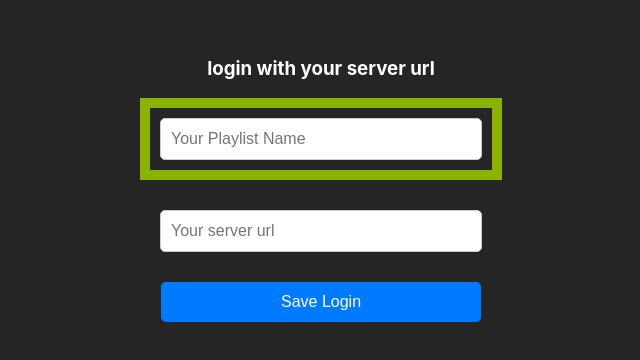
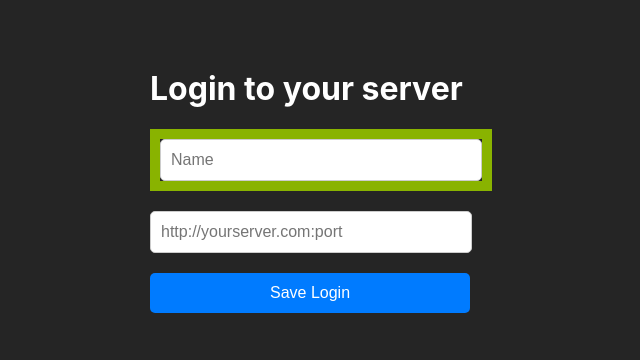
Before and after one commit to AbdullaAlwaki/AlwakiPlayer, a React (Create React App) app: page /login/url in a window 1280 px wide. Shown: the part 210-570 px from the top of the page, without its empty margins (319-959 px from the left). Built offline with nearby package versions, Linux system fonts and the light colour scheme.

Commit message:
add controll with arrow in login

```diff
--- a/src/components/ListDivision.jsx
+++ b/src/components/ListDivision.jsx
@@ -1,15 +1,15 @@
 import React, { useState, useEffect } from "react";
-import { useNavigate } from "react-router-dom";
+import { useNavigate, useLocation } from "react-router-dom";
 import IconTv from "../assets/icon-tv.svg";
 import IconMovie from "../assets/icon-movie.svg";
 import IconSeries from "../assets/icon-series.svg";
 import IconLogout from "../assets/icon-logout.svg";
 import "../Style/ListDivision.scss";
 
-const ListDivision = () => {
+const ListDivision = ({ isFocused }) => {
   const navigate = useNavigate();
   const [selectedIndex, setSelectedIndex] = useState(0);
-  const [isFocused, setIsFocused] = useState(true);
+  const location = useLocation();
 
   useEffect(() => {
     const handleKeyDown = (event) => {
@@ -24,9 +24,6 @@ const ListDivision = () => {
           case "Enter":
             handleEnter();
             break;
-          case "ArrowRight":
-            setIsFocused(false);
-            break;
           default:
             break;
         }
@@ -34,7 +31,7 @@ const ListDivision = () => {
     };
 
     const handleArrowDown = () => {
-      if (selectedIndex < 4) {
+      if (selectedIndex < 3) {
         setSelectedIndex(selectedIndex + 1);
       }
     };
@@ -45,23 +42,25 @@ const ListDivision = () => {
       }
     };
 
-    const handleArrowLeft = () => {
-      setIsFocused(true);
-    };
-
     const handleEnter = () => {
       /*       if (selectedIndex === 0) {
         navigate('/');
-      } else */ if (selectedIndex === 1) {
+      } else */ if (selectedIndex === 0) {
         navigate("/live");
+      } else if (selectedIndex === 1) {
+        navigate("/movies");
       } else if (selectedIndex === 2) {
-        navigate("/movies");
+        navigate("/series");
       } else if (selectedIndex === 3) {
-        navigate("/series");
-      } else if (selectedIndex === 4) {
         handleLogout();
       }
     };
+      const handleLogout = () => {
+    localStorage.clear();
+    sessionStorage.clear();
+    navigate("/");
+    window.location.reload();
+  };
 
     document.addEventListener("keydown", handleKeyDown);
 
@@ -70,24 +69,8 @@ const ListDivision = () => {
     };
   }, [selectedIndex, navigate, isFocused]);
 
-  const handleClick = (index) => {
-    setSelectedIndex(index);
-    if (index === 1) {
-      navigate("/live");
-    } else if (index === 2) {
-      navigate("/movies");
-    } else if (index === 3) {
-      navigate("/series");
-    } else if (index === 4) {
-      handleLogout();
-    }
-  };
 
-  const handleLogout = () => {
-    localStorage.clear();
-    sessionStorage.clear();
-    window.location.reload();
-  };
+
 
   return (
     <div className="list-division">
@@ -98,37 +81,29 @@ const ListDivision = () => {
         <img src={Logo} alt="Logo" />
       </div> */}
       <div
-        className={`division ${
-          selectedIndex === 1 && isFocused ? "selected" : ""
-        }`}
-        onClick={() => handleClick(1)}
+        className={`division ${selectedIndex === 0 && isFocused && "selected"}
+          ${location.pathname === "/live" && "selected"}`}
       >
         <img src={IconTv} alt="Live TV Icon" />
         <span>Live TV</span>
       </div>
       <div
-        className={`division ${
-          selectedIndex === 2 && isFocused ? "selected" : ""
-        }`}
-        onClick={() => handleClick(2)}
+        className={`division ${selectedIndex === 1 && isFocused && "selected"}
+        ${location.pathname === "/movies" && "selected"}`}
       >
         <img src={IconMovie} alt="Movie Icon" />
         <span>Movies</span>
       </div>
       <div
-        className={`division ${
-          selectedIndex === 3 && isFocused ? "selected" : ""
-        }`}
-        onClick={() => handleClick(3)}
+        className={`division ${selectedIndex === 2 && isFocused && "selected"}
+          ${location.pathname === "/series" && "selected"}`}
       >
         <img src={IconSeries} alt="Series Icon" />
         <span>Series</span>
       </div>
       <div
-        className={`division ${
-          selectedIndex === 4 && isFocused ? "selected" : ""
-        }`}
-        onClick={() => handleClick(4)}
+        className={`division ${selectedIndex === 3 && isFocused && "selected"}
+`}
       >
         <img src={IconLogout} alt="Series Icon" />
 
--- a/src/components/Live/LiveCategoriesList.jsx
+++ b/src/components/Live/LiveCategoriesList.jsx
@@ -5,13 +5,15 @@ import { fetchData } from "../../Util/helperfunction";
 import ReactPlayer from "react-player";
 import LiveStreamsList from "./LiveStreamsList";
 import ListDivision from "../ListDivision";
-import "../../Style/live-categories-list.scss";
+import "./live-categories-list.scss";
 
 const LiveCategoriesList = () => {
   const [liveCategories, setLiveCategories] = useState([]);
   const [selectedCategory, setSelectedCategory] = useState(null);
   const [url, setUrel] = useState(null);
   const [focusedIndex, setFocusedIndex] = useState(0);
+  const [isFocused, setIsFocused] = useState(1);
+
   const navigate = useNavigate();
 
   const {
@@ -30,7 +32,6 @@ const LiveCategoriesList = () => {
 
   const favoriteList =
     JSON.parse(localStorage.getItem("favoriteListLive")) || [];
-
   useEffect(() => {
     if (liveCategoriesLocal) {
       if (liveCategoriesLocal[1].category_name === "Favorites") {
@@ -53,23 +54,27 @@ const LiveCategoriesList = () => {
     const handleKeyDown = (event) => {
       switch (event.key) {
         case "ArrowDown":
-          setFocusedIndex((prevIndex) =>
-            Math.min(prevIndex + 1, liveCategories.length - 1)
-          );
+          if(isFocused === 1){setFocusedIndex((prevIndex) => Math.min(prevIndex + 1, liveCategories.length))}
           break;
         case "ArrowUp":
-          setFocusedIndex((prevIndex) => Math.max(prevIndex - 1, 0));
+          if(isFocused === 1)setFocusedIndex((prevIndex) => Math.max(prevIndex - 1, 0))
+          break;
+        case "ArrowLeft":
+          setIsFocused((prevIndex) => Math.max(prevIndex - 1, 0));
+          break;
+        case "ArrowRight":
+          setIsFocused((prevIndex) => Math.min(prevIndex + 1, 3));
           break;
         case "Enter":
           handleCategoryClick(focusedIndex);
           break;
-          case 'Backspace' || 8:
-            navigate(-1)
-break;  default:
+        case "Backspace" || 8:
+          navigate(-1);
+          break;
+        default:
           break;
       }
     };
-
     document.addEventListener("keydown", handleKeyDown);
 
     return () => {
@@ -78,12 +83,18 @@ break;  default:
     // eslint-disable-next-line
   }, [
     serverUrl,
+    setError,
+    setLoading,
     username,
+    focusedIndex,
+    /*  liveCategoriesLocal, */
+    navigate,
     password,
     liveCategories.length,
     favoriteList.length,
-    focusedIndex,
+    isFocused
   ]);
+
 
   const handleCategoryClick = async (categoryId) => {
     if (selectedCategory !== categoryId) {
@@ -108,15 +119,17 @@ break;  default:
 
   return (
     <>
-    <ListDivision />
+      <ListDivision isFocused={isFocused === 0} />
       <div className="live-categories-container">
         <div className="live-categories-list">
           <ul className="live-categories">
             {liveCategories?.map((category, index) => (
               <li
-              key={category.category_id}
-              onClick={() => handleCategoryClick(category.category_id)}
-              className={`category-item ${focusedIndex === index ? "focused" : ""}`}
+                key={index}
+                onClick={() => handleCategoryClick(index)}
+                className={`category-item ${
+                  focusedIndex === index ? "focused" : ""
+                }`}
                 tabIndex="0"
                 onFocus={() => setFocusedIndex(index)}
               >
@@ -133,6 +146,7 @@ break;  default:
             categoryId={liveCategories[selectedCategory]?.category_id}
             favoriteList={favoriteList}
             setUrel={setUrel}
+            isFocused={isFocused}
           />
         )}
 
--- a/src/components/Live/LiveStreamsList.jsx
+++ b/src/components/Live/LiveStreamsList.jsx
@@ -1,14 +1,26 @@
-import React, { useState, useEffect, useContext } from "react";
+import React, { useState, useEffect, useContext, useCallback } from "react";
 import { Context } from "../../Util/createContext";
 import { inFavorite, handelFavorite } from "../../Util/helperfunction";
 import Logo from "../../assets/logo.png";
 import star from "../../assets/star.png";
 import fillStar from "../../assets/fillStar.png";
 
-const LiveStreamsList = ({ categoryId, favoriteList, setUrel }) => {
+const LiveStreamsList = ({ categoryId, favoriteList, setUrel, isFocused }) => {
+  const [focusedIndex, setFocusedIndex] = useState(0);
+
   const [liveStreams, setLiveStreams] = useState([]);
   const { serverUrl, username, password, setError, setLoading } =
     useContext(Context);
+
+    const handleStreamClick = useCallback((stream) => {
+    setLoading(true);
+    setError(null);
+    setUrel(null);
+    const streamUrl = `${serverUrl}/live/${username}/${password}/${
+      stream.stream_id
+    }.${!stream.ext || stream.ext === "" ? "m3u8" : stream.ext}`;
+    setUrel(streamUrl);
+  }, [username, password, serverUrl, setError, setLoading, setUrel])
 
   useEffect(() => {
     if (categoryId === 1) {
@@ -27,24 +39,49 @@ const LiveStreamsList = ({ categoryId, favoriteList, setUrel }) => {
       }
     };
     fetchData();
-  }, [categoryId, serverUrl, username, password, favoriteList]);
 
-  const handleStreamClick = (streamId) => {
-    setLoading(true);
-    setError(null);
-    setUrel(null);
-    const streamUrl = `${serverUrl}/live/${username}/${password}/${streamId}.m3u8`;
-    setUrel(streamUrl);
-  };
+    const handleKeyDown = (event) => {
+      if (isFocused === 2)
+        switch (event.key) {
+          case "ArrowDown":
+            setFocusedIndex((prevIndex) =>
+              Math.min(prevIndex + 1, liveStreams.length)
+            );
+            break;
+          case "ArrowUp":
+            setFocusedIndex((prevIndex) => Math.max(prevIndex - 1, 0));
+            break;
+          case "Enter":
+            handleStreamClick();
+            break;
+          default:
+            break;
+        }
+    };
+    document.addEventListener("keydown", handleKeyDown);
+
+    return () => {
+      document.removeEventListener("keydown", handleKeyDown);
+    };
+    // eslint-disable-next-line
+  }, [
+    categoryId,
+    serverUrl,
+    username,
+    password,
+    favoriteList,
+    isFocused,
+    liveStreams.length,
+  ]);
 
   return (
     <div className="live-stream-item">
       <ul className="live-streams">
-        {liveStreams.map((stream) => (
+        {liveStreams.map((stream, i) => (
           <li
             key={stream.stream_id}
-            onClick={() => handleStreamClick(stream.stream_id)}
-            className="stream-item"
+            onClick={() => handleStreamClick(stream)}
+            className={`stream-item ${focusedIndex === i ? "focused" : ""}`}
           >
             <span>
               <img
@@ -55,9 +92,7 @@ const LiveStreamsList = ({ categoryId, favoriteList, setUrel }) => {
               />
               {stream.name}
             </span>
-            <span
-              onClick={() => handelFavorite(stream, "Live", favoriteList)}
-            >
+            <span onClick={() => handelFavorite(stream, "Live", favoriteList)}>
               <img
                 src={inFavorite(stream, favoriteList) ? fillStar : star}
                 alt=""
--- a/src/components/Login/Login.jsx
+++ b/src/components/Login/Login.jsx
@@ -27,29 +27,32 @@ export default function Login() {
         case "Backspace":
         case 8:
           navigate(-1);
+          break;
         default:
           break;
       }
     };
+
+    const handleEnter = () => {
+      getData(isSelected)
+    };
+
+    const getData = (i)=>{
+    if (i === 0) {
+      navigate("/login/data");
+    } else if (i === 1) {
+      navigate("/Login/url");
+    }
+  }
 
     document.addEventListener("keydown", handleKeyDown);
 
     return () => {
       document.removeEventListener("keydown", handleKeyDown);
     };
-  }, [isSelected]);
+  }, [isSelected, navigate]);
 
-  const handleEnter = () => {
-    getData(isSelected)
-  };
 
-  const getData = (i)=>{
-    if (i === 0) {
-      navigate("/login/data");
-    } else if (i === 1) {
-      navigate("/Login/url");
-    }
-  }
 
   const getClassName = (index) => (isSelected === index ? "selected" : "");
 
--- a/src/components/Login/LoginWithData.jsx
+++ b/src/components/Login/LoginWithData.jsx
@@ -1,4 +1,4 @@
-import React, { useContext, useState, useEffect } from "react";
+import React, { useContext, useState, useEffect, useCallback, useMemo } from "react";
 import { useNavigate } from "react-router-dom";
 import { Context } from "../../Util/createContext";
 import "./Login.scss";
@@ -6,63 +6,12 @@ import "./Login.scss";
 export default function LoginWithUrl({ isSelected }) {
   const { setError, setLoading, setName } = useContext(Context);
   const navigate = useNavigate();
+  const [focusedIndex, setFocusedIndex] = useState(0);
 
-  const [focusedIndex, setFocusedIndex] = useState(0);
-  const [isInputFocused, setInputFocused] = useState(false); // State to track input focus
-  const [isInputEmpty, setInputEmpty] = useState(true); // State to track if input is empty
+  const inputs = useMemo(()=>["name", "serverUrl", "username", "password"],[]);
 
-  useEffect(() => {
-    const handleKeyDown = (event) => {
-      const activeElement = document.activeElement;
-      const isInputField = activeElement.tagName.toLowerCase() === "input";
-      const isEmpty = isInputField && activeElement.value === "";
-
-      switch (event.key) {
-        case "ArrowDown":
-          setFocusedIndex((prevIndex) => Math.min(prevIndex + 1, 4));
-          break;
-        case "ArrowUp":
-          setFocusedIndex((prevIndex) => Math.max(prevIndex - 1, 0));
-          break;
-        case "Enter":
-          handleEnter(event);
-          break;
-        case "Backspace":
-          if (isInputField && isEmpty) {
-            activeElement.blur(); // Remove focus from the input
-            setInputFocused(false);
-          } else if (!isInputField || isEmpty) {
-            navigate(-1); // Go back if the input is not focused or is empty after unfocusing
-          }
-          break;
-        default:
-          // Ignore other keys
-          break;
-      }
-    };
-
-    document.addEventListener("keydown", handleKeyDown);
-
-    return () => {
-      document.removeEventListener("keydown", handleKeyDown);
-    };
-  }, [focusedIndex, navigate]);
-
-  const handleEnter = (event) => {
-    event.preventDefault(); // Prevent form submission
-
-    if (focusedIndex < 4) {
-      const nextInput = document.getElementsByName(inputs[focusedIndex])[0];
-      if (nextInput) {
-        nextInput.focus();
-      }
-    } else {
-      onSubmit(event);
-    }
-  };
-
-  const onSubmit = (event) => {
-    event.preventDefault(); // Prevent form submission
+  const onSubmit = useCallback((e) => {
+    e.preventDefault();
     const name = document.getElementsByName("name")[0].value;
     const serverUrl = document.getElementsByName("serverUrl")[0].value;
     const username = document.getElementsByName("username")[0].value;
@@ -97,24 +46,62 @@ export default function LoginWithUrl({ isSelected }) {
         setLoading(false);
         setError(error.toString());
       });
-  };
+  },
+  [setError, setLoading, setName, navigate]
+  );
 
-  const inputs = ["name", "serverUrl", "username", "password"];
+  useEffect(() => {
+    const handleKeyDown = (event) => {
+      const activeElement = document.activeElement;
+      const isInputField = activeElement.tagName.toLowerCase() === "input";
+      const isEmpty = isInputField && activeElement.value === "";
+
+      switch (event.key) {
+        case "ArrowDown":
+          setFocusedIndex((prevIndex) => Math.min(prevIndex + 1, 4));
+          break;
+        case "ArrowUp":
+          setFocusedIndex((prevIndex) => Math.max(prevIndex - 1, 0));
+          break;
+        case "Enter":
+          handleEnter(event);
+          break;
+        case "Backspace":
+          if (isInputField && isEmpty) {
+            activeElement.blur();
+          } else if (!isInputField || isEmpty) {
+            navigate(-1);
+          }
+          break;
+        default:
+          // Ignore other keys
+          break;
+      }
+    };
+
+    const handleEnter = (event) => {
+      event.preventDefault();
+
+      if (focusedIndex < 4) {
+        const nextInput = document.getElementsByName(inputs[focusedIndex])[0];
+        if (nextInput) {
+          nextInput.focus();
+        }
+      } else {
+        onSubmit(event);
+      }
+    };
+
+    document.addEventListener("keydown", handleKeyDown);
+
+    return () => {
+      document.removeEventListener("keydown", handleKeyDown);
+    };
+  }, [focusedIndex, navigate, onSubmit, inputs]);
+
 
   const getClassName = (index) => {
     return focusedIndex === index ? "selected_input" : "";
-  };
-
-  const handleInputFocus = () => {
-    setInputFocused(true);
-  };
-
-  const handleInputBlur = () => {
-    setInputFocused(false);
-  };
-
-  const handleInputChange = (event) => {
-    setInputEmpty(event.target.value === "");
   };
 
   return (
@@ -131,10 +118,7 @@ export default function LoginWithUrl({ isSelected }) {
                   ? "http://yourserver.com:port"
                   : input.charAt(0).toUpperCase() + input.slice(1)
               }
-              autoFocus={index === 0} // Autofocus on the first input
-              onFocus={handleInputFocus}
-              onBlur={handleInputBlur}
-              onChange={handleInputChange} // Track input value changes
+              autoFocus={index === 0}
             />
           </div>
         ))}
--- a/src/components/Login/LoginWithUrl.jsx
+++ b/src/components/Login/LoginWithUrl.jsx
@@ -1,59 +1,34 @@
-import { useContext, useState } from "react";
+import React, { useContext, useState, useEffect, useCallback, useMemo } from "react";
 import { useNavigate } from "react-router-dom";
 import { Context } from "../../Util/createContext";
 import "./Login.scss";
 
+export default function LoginWithUrl() {
+  const { setError, setLoading, setName } = useContext(Context);
+  const navigate = useNavigate();
+  const [focusedIndex, setFocusedIndex] = useState(0);
 
-export default function LoginWithUrl() {
-  const [selectedIndex, setSelectedIndex] = useState(0);
-  const { setError, setLoading, setName } = useContext(Context);
-  const navigat = useNavigate()
+  const inputs = useMemo(()=>["name", "serverUrl"],[]);
 
-  // const handleKeyDown = (event) => {
-  //   if (isSelected === 1) {
-  //     switch (event.key) {
-  //       case "ArrowDown":
-  //         setSelectedIndex((prevIndex) =>
-  //           prevIndex < 2 ? prevIndex + 1 : prevIndex
-  //         );
-  //         break;
-  //       case "ArrowUp":
-  //         setSelectedIndex((prevIndex) =>
-  //           prevIndex > 0 ? prevIndex - 1 : prevIndex
-  //         );
-  //         break;
-  //       case "Enter":
-  //         if (selectedIndex === 2) {
-  //           // inputRefs.current[2].click();
-  //         }
-  //         break;
-  //       default:
-  //         break;
-  //     }
-  //   } else {
-  //     setSelectedIndex(null);
-  //   }
-  // };
-
-  const onSubmit = (e) => {
+  const onSubmit = useCallback((e) => {
     e.preventDefault();
     setLoading(true);
-    const url = e.target.url.value;
-    const name = e.target.Name.value;
+    const name = document.getElementsByName("name")[0].value;
+    const serverUrl = document.getElementsByName("serverUrl")[0].value;
 
-    if (!url || !name) {
+    if (!serverUrl || !name) {
       setError("Please fill all the fields");
       setLoading(false);
       return;
     }
 
-    if (!url.includes("get.php")) {
+    if (!serverUrl.includes("get.php")) {
       setError("Invalid URL");
       setLoading(false);
       return;
     }
 
-    const urlArr = url.split("/get.php?");
+    const urlArr = serverUrl.split("/get.php?");
     const params = urlArr[1].split("&");
     const obj = {};
     params.forEach((param) => {
@@ -68,63 +43,97 @@ export default function LoginWithUrl() {
       .then((response) => response.json())
       .then((data) => {
         if (data.user_info.auth === 1) {
-            let userData = JSON.parse(localStorage.getItem("user"));
-            if (userData) {
-              userData.push({...data, profile: name});
+          let userData = JSON.parse(localStorage.getItem("user")) || [];
+          userData.push({ ...data, profile: name });
           localStorage.setItem("user", JSON.stringify(userData));
           setLoading(false);
           setError(null);
-              navigat("/")
-            } else {
-              localStorage.setItem(
-                "user",
-                JSON.stringify([{ ...data, profile: name }])
-              );
-              setLoading(false);
-              setError(null);
-              navigat("/")
-            }
-
+          navigate("/");
         } else {
           setLoading(false);
           setError("Invalid URL");
         }
       })
-      .catch((error) => setError(error));
-  };
+      .catch((error) => {
+        setLoading(false);
+        setError(error.message);
+      });
+  },
+  [setError, navigate, setLoading, setName]
+  );
 
-  const getClassName = (index) => {
-    if (index === 2) {
-      return selectedIndex === 2 ? "selected_submit" : "";
-    } else {
-      return selectedIndex === index ? "selected_input" : "";
+  useEffect(() => {
+    const handleKeyDown = (e) => {
+      const activeElement = document.activeElement;
+      const isInputField = activeElement.tagName.toLowerCase() === "input";
+      const isEmpty = isInputField && activeElement.value === "";
+
+      switch (e.key) {
+        case "ArrowDown":
+          setFocusedIndex((prevIndex) => Math.min(prevIndex + 1, 2));
+          break;
+        case "ArrowUp":
+          setFocusedIndex((prevIndex) => Math.max(prevIndex - 1, 0));
+          break;
+        case "Enter":
+          handleEnter(e);
+          break;
+        case "Backspace":
+          if (isInputField && isEmpty) {
+            activeElement.blur();
+          } else if (!isInputField || isEmpty) {
+            navigate(-1);
+          }
+          break;
+        default:
+          // Ignore other keys
+          break;
       }
     };
 
-  const cc = (e)=>{
-    console.log(e);
+    const handleEnter = (e) => {
+    e.preventDefault();
+    if (focusedIndex < inputs.length) {
+      const nextInput = document.getElementsByName(inputs[focusedIndex])[0];
+      if (nextInput) {
+        nextInput.focus();
       }
+    } else {
+      onSubmit(e);
+    }
+  };
+
+    document.addEventListener("keydown", handleKeyDown);
+
+    return () => {
+      document.removeEventListener("keydown", handleKeyDown);
+    };
+  }, [focusedIndex, navigate, inputs, onSubmit]);
+
+  const getClassName = (index) => {
+    return focusedIndex === index ? "selected_input" : "";
+  };
 
   return (
-    <div className="loginWithUrl">
-      <form className="login-with-url" onSubmit={onSubmit}>
-        <h3>login with your server url</h3>
-        <div className={getClassName(0)} onKeyDown={cc}>
+    <div className="loginWithData">
+      <form onSubmit={onSubmit}>
+        <h1>Login to your server</h1>
+        {inputs.map((input, index) => (
+          <div key={index} className={getClassName(index)}>
             <input
               type="text"
-            id="Name"
-            placeholder="Your Playlist Name"
+              name={input}
+              placeholder={
+                index === 1
+                  ? "http://yourserver.com:port"
+                  : input.charAt(0).toUpperCase() + input.slice(1)
+              }
+              autoFocus={index === 0}
             />
           </div>
-        <div className={getClassName(1)}>
-          <input
-            type="text"
-            id="url"
-            placeholder="Your server url"
-          />
-        </div>
+        ))}
         <div className={getClassName(2)}>
-          <button>Save Login</button>
+          <button type="submit">Save Login</button>
         </div>
       </form>
     </div>
```
Also changed, not shown: src/components/Home/Home.jsx (+14 -12 lines), src/components/Live/live-categories-list.scss (renamed from src/Style/live-categories-list.scss). Lines whose indentation alone changed are shown as unchanged.
